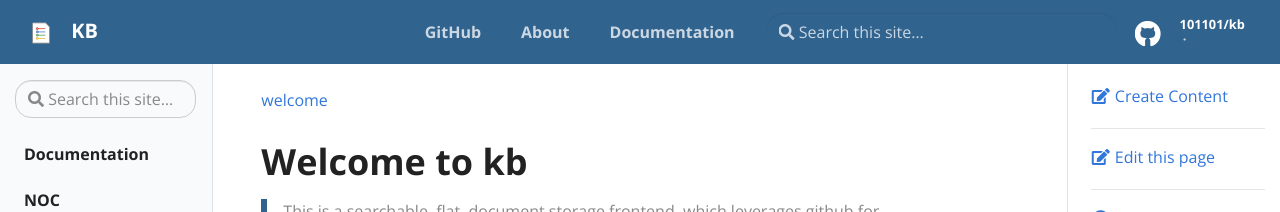
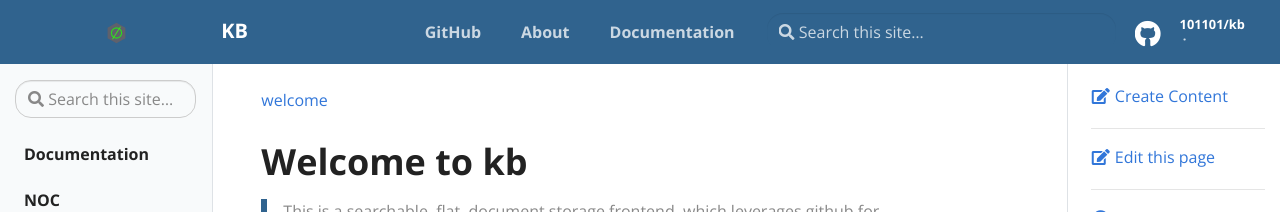
Before and after one commit to 101101/kb, a Jekyll site: the page built from pages/index.md, in a window 1280 px wide. Shown: the top 212 px of the page. Built offline with Jekyll 4.4.1, drawn with Linux system fonts in a browser that asks for light colours.

Commit message:
Update header.html

```diff
--- a/_includes/header.html
+++ b/_includes/header.html
@@ -1,7 +1,7 @@
 <header>
         <nav class="js-navbar-scroll navbar navbar-expand navbar-dark flex-column flex-md-row td-navbar">
         <a class="navbar-brand" href="{{ site.baseurl }}/">
-            <span class="navbar-logo"></span>{% include logo.svg %}<span class="text-uppercase font-weight-bold">{{ site.title }}</span>
+            <span class="navbar-logo"></span>{% include nu11.svg %}<span class="text-uppercase font-weight-bold">{{ site.title }}</span>
 	</a>
 	<div class="td-navbar-nav-scroll ml-md-auto" id="main_navbar">
 		<ul class="navbar-nav mt-2 mt-lg-0">{% if site.repo %}
```
